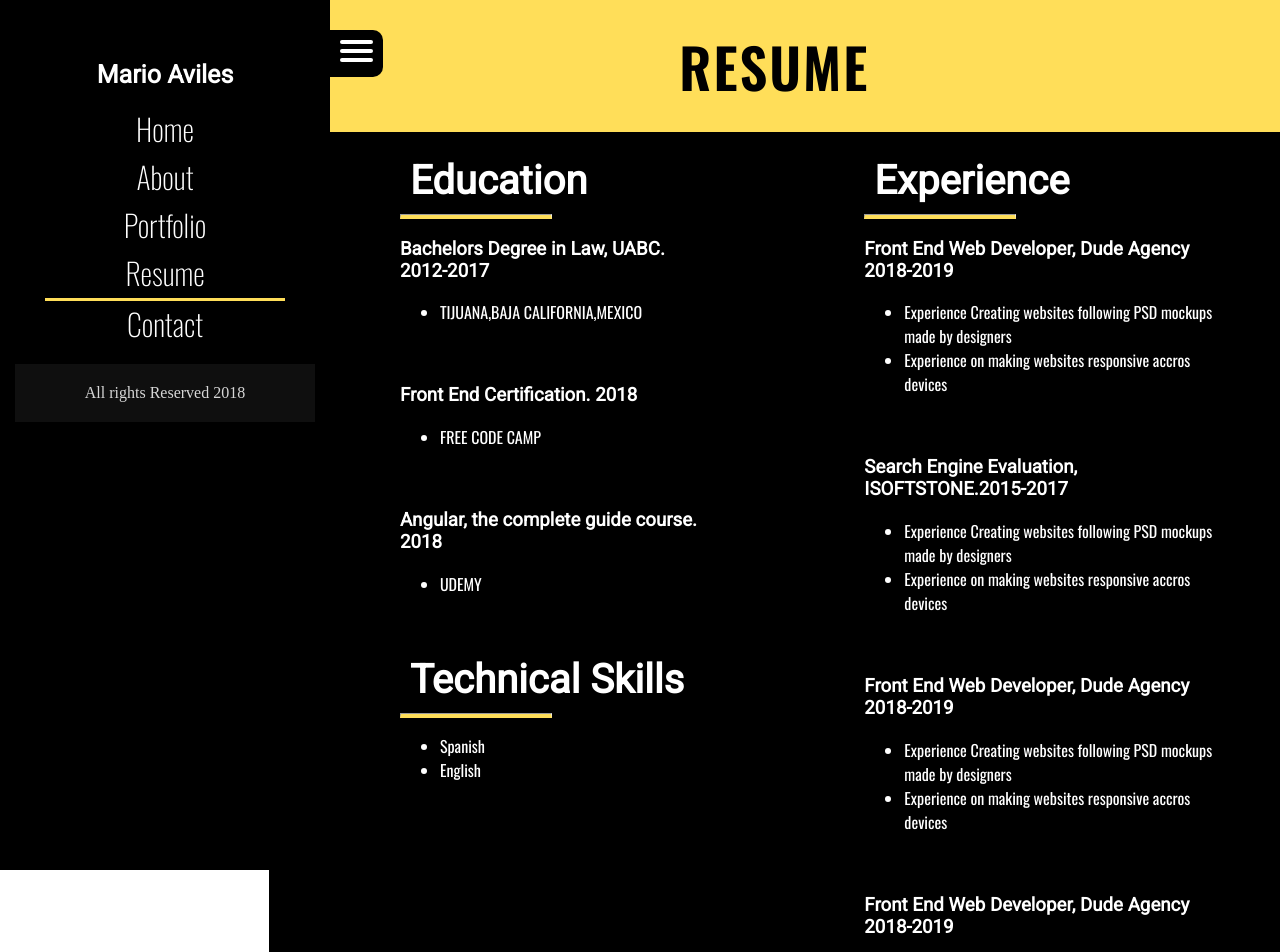
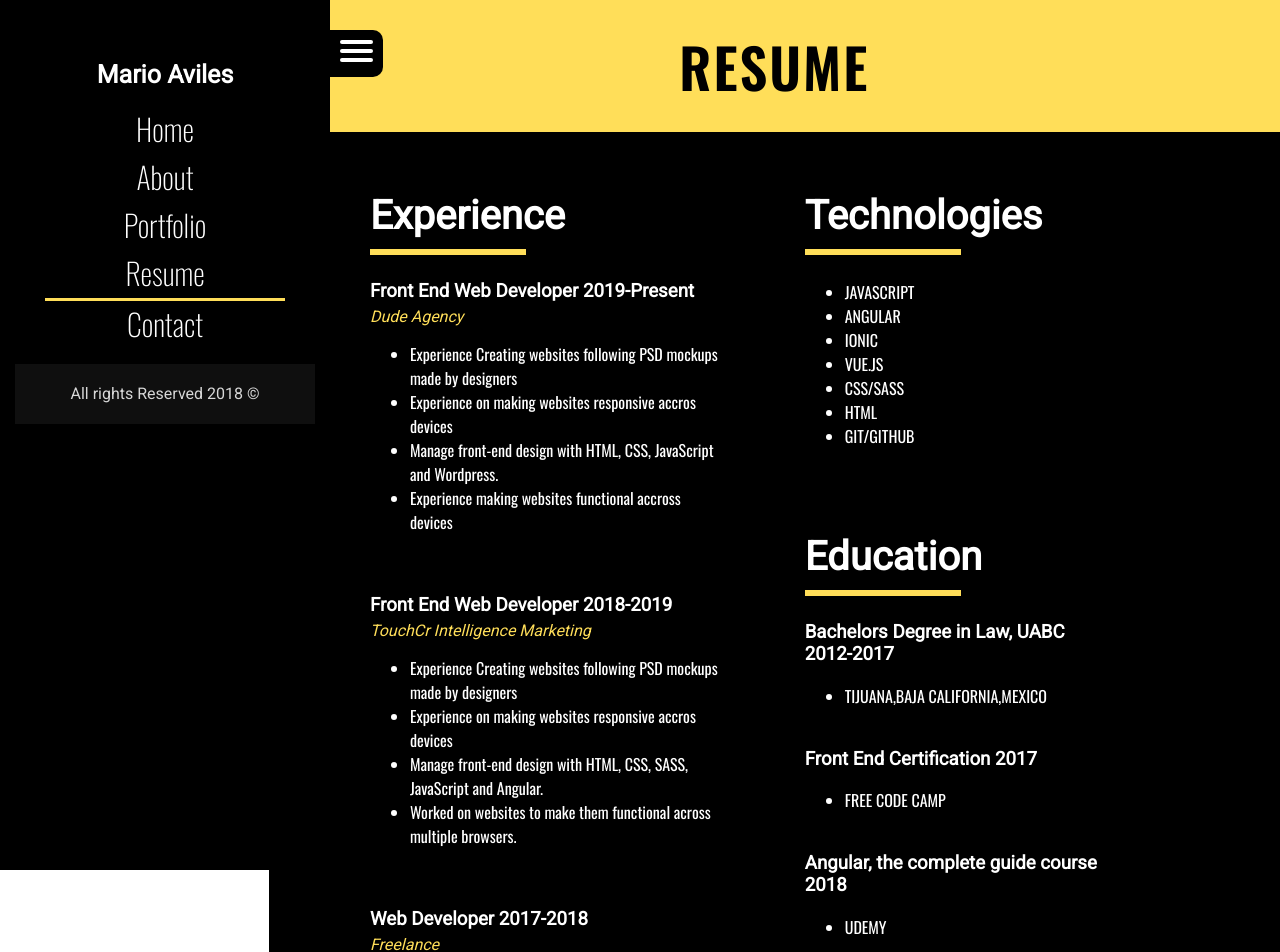
Before and after one commit to marioAv/Portfolio, an Angular app: page /resume in a window 1280 px wide. Shown: the top 952 px of the page. Built offline with nearby package versions, Linux system fonts and the light colour scheme.

Commit message:
Resume was updated

```diff
--- a/src/app/home/home.component.scss
+++ b/src/app/home/home.component.scss
@@ -1,7 +1,7 @@
 @import "../../assets/styles/shared-styles.scss";
 
 .home-container{
-    background-image:url("https://images.pexels.com/photos/34676/pexels-photo.jpg");
+    background-image:url("../../assets/images/Home-background.jpg");
     background-size:cover;
     padding:0px;
     margin:0px;
--- a/src/app/portfolio/portfolio.component.scss
+++ b/src/app/portfolio/portfolio.component.scss
@@ -16,40 +16,34 @@
         text-transform: uppercase;
     }
 
-    // i{
-    //     background-color:$secondaryColor;
-    //     padding:20px;
-    //     position: relative;
-    //     top:-45px;
-    //     left:160px;
-    // }
     .projects-wrapper{
         width:90%;
         margin:auto;
+
     }
 }
 .project-container{
     background-image: url("https://www.playawebdesign.com/images/portfolio/gabium-brewery-diseno-logotipo.jpg");
     background-size:cover;
+    background-position: center;
     float: left;
-    width:400px;
+    width:30%;
     height:300px;
     margin-left:3%;
     margin-top:8%;
+    border-radius:6px;
 
         .overlay{
-            background-color:rgba(0, 0, 0, 0.6);
-            width:400px;
+            background-color:rgba(0, 0, 0, 0.7);
+            width:100%;
             height:320px;
             margin-top:-20px;
             opacity:0;
             transition: opacity .8s;
 
             .buttons{
-                position: absolute;
-                top: 50%;
-                left: 50%;
-                transform: translate(-50%, -50%);
+                padding-top:50%;
+                margin-left:20%;
             }
 
 
--- a/src/app/resume/resume.component.html
+++ b/src/app/resume/resume.component.html
@@ -2,82 +2,85 @@
 
   <h1 class="title">RESUME</h1>
 
+
   <div class="left-side">
-    <h2>Education</h2>
+    <h2>Experience</h2>
+    <hr>
+
+    <div class="job-container">
+      <h3> Front End Web Developer<span> 2019-Present</span></h3>
+      <p>Dude Agency</p>
+        <ul>
+          <li>Experience Creating websites following PSD mockups made by designers</li>
+          <li>Experience on making websites responsive accros devices</li>
+          <li>Manage front-end design with HTML, CSS, JavaScript and Wordpress.</li>
+          <li>Experience making websites functional accross devices</li>
+        </ul>
+    </div>
+
+    <div class="job-container">
+      <h3>Front End Web Developer<span> 2018-2019</span></h3>
+      <p>TouchCr Intelligence Marketing</p>
+        <ul>
+          <li>Experience Creating websites following PSD mockups made by designers</li>
+          <li>Experience on making websites responsive accros devices</li>
+          <li>Manage front-end design with HTML, CSS, SASS, JavaScript and Angular.</li>
+          <li>Worked on websites to make them functional across multiple browsers.</li>
+        </ul>
+    </div>
+
+    <div class="job-container">
+      <h3>Web Developer<span> 2017-2018</span></h3>
+      <p>Freelance</p>
+        <ul>
+          <li>Creating Websites for businesses</li>
+          <li>Technologies used were mainly HTML, CSS, Javascript and Bootstrap</li>
+          <li>Used platforms such as Wordpress and Shopify</li>
+        </ul>
+    </div>
+
+  </div>
+
+  <div class="right-side">
+
+      <h2>Technologies</h2>
+      <hr>
+      <ul>
+          <li>JAVASCRIPT</li>
+          <li>ANGULAR</li>
+          <li>IONIC</li>
+          <li>VUE.JS</li>
+          <li>CSS/SASS</li>
+          <li>HTML</li>
+          <li>GIT/GITHUB</li>
+      </ul>
+
+    <h2 class="education-title">Education</h2>
     <hr>
 
     <div class="education-container">
-        <h3>Bachelors Degree in Law, UABC. <span>2012-2017</span></h3>
+        <h3>Bachelors Degree in Law, UABC <span>2012-2017</span></h3>
         <ul>
           <li>TIJUANA,BAJA CALIFORNIA,MEXICO</li>
         </ul>
       </div>
 
       <div class="education-container">
-          <h3>Front End Certification. <span>2018</span></h3>
+          <h3>Front End Certification <span>2017</span></h3>
             <ul>
                 <li>FREE CODE CAMP</li>
               </ul>
         </div>
 
         <div class="education-container">
-            <h3>Angular, the complete guide course. <span>2018</span></h3>
+            <h3>Angular, the complete guide course <span>2018</span></h3>
               <ul>
                   <li>UDEMY</li>
               </ul>
-        </div>
-
-        <h2>Technical Skills</h2>
-        <hr>
-        <ul>
-            <li>Spanish</li>
-            <li>English</li>
-        </ul>
+            </div>
 
 
 
   </div>
 
-
-
-
-
-  <div class="right-side">
-    <h2>Experience</h2>
-    <hr>
-
-    <div class="job-container">
-      <h3>Front End Web Developer, Dude Agency <span>2018-2019</span></h3>
-        <ul>
-          <li>Experience Creating websites following PSD mockups made by designers</li>
-          <li>Experience on making websites responsive accros devices</li>
-        </ul>
-    </div>
-
-    <div class="job-container">
-      <h3>Search Engine Evaluation, ISOFTSTONE.<span>2015-2017</span></h3>
-        <ul>
-          <li>Experience Creating websites following PSD mockups made by designers</li>
-          <li>Experience on making websites responsive accros devices</li>
-        </ul>
-    </div>
-
-    <div class="job-container">
-      <h3>Front End Web Developer, Dude Agency <span>2018-2019</span></h3>
-        <ul>
-          <li>Experience Creating websites following PSD mockups made by designers</li>
-          <li>Experience on making websites responsive accros devices</li>
-        </ul>
-    </div>
-
-    <div class="job-container">
-        <h3>Front End Web Developer, Dude Agency <span>2018-2019</span></h3>
-          <ul>
-            <li>Experience Creating websites following PSD mockups made by designers</li>
-            <li>Experience on making websites responsive accros devices</li>
-          </ul>
-    </div>
-
-  </div>
-
 </div>
--- a/src/app/resume/resume.component.scss
+++ b/src/app/resume/resume.component.scss
@@ -13,28 +13,31 @@
         text-align:center;
         padding:25px;
         margin:0px;
+        margin-bottom:50px;
         background-color:$secondaryColor;
     }
 }
 
-.left-side{
+.right-side{
     float:left;
     width:30%;
-    padding:15px 30px;
-    margin-left:10%;
-    margin-right:10%;
 
     h2{
         font-size:40px;
         font-family: $primaryFont;
         color:white;
-        margin:10px;
+        margin:10px 0px;
+    }
+
+    .education-title{
+        margin-top:85px;
     }
     hr{
-        border-bottom:4px solid $secondaryColor;
+        border:3px solid $secondaryColor;
         width:150px;
         text-align:left;
         margin:0px;
+        margin-bottom:25px;
     }
 
     li{
@@ -43,7 +46,7 @@
     }
 
     .education-container{
-    margin-bottom:60px;
+    margin-bottom:40px;
 
     h3{
         color:$terciaryColor;
@@ -57,23 +60,25 @@
     }
 }
 
-.right-side{
+.left-side{
     float:left;
     width:35%;
-    padding:15px 30px;
+    margin-left:10%;
+    margin-right:8%;
 
     h2{
         font-size:40px;
         font-family: $primaryFont;
         color:white;
-        margin:10px;
+        margin:10px 0px;
     }
 
     hr{
-        border-bottom:4px solid $secondaryColor;
+        border:3px solid $secondaryColor;
         width:150px;
         text-align:left;
         margin:0px;
+        margin-bottom:25px;
     }
 }
 
@@ -84,16 +89,25 @@
     h3{
         color:$terciaryColor;
         font-family:$primaryFont;
+        margin:5px 0px;
     }
     hr{
-        border-bottom:4px solid $secondaryColor;
+        border:3px solid $secondaryColor;
         width:200px;
         text-align:left;
         margin:0px;
+        margin-bottom:25px;
     }
 
     li{
         color:white;
         font-family:$secondaryFont;
     }
+    p{
+        color:white;
+        font-family: $primaryFont;
+        margin:0px;
+        font-style: italic;
+        color:$secondaryColor;
+    }
 }
--- a/src/app/side-bar/side-bar.component.html
+++ b/src/app/side-bar/side-bar.component.html
@@ -14,7 +14,7 @@
     <a routerLink="/contact" routerLinkActive="active"> Contact</a>
 
 <div class="copyright-container">
-   <i class="fa fa-copyright"></i> All rights Reserved 2018
+   <i class="fa fa-copyright"></i> All rights Reserved 2018 &copy;
  </div>
 </ng-container>
 </div>
--- a/src/app/side-bar/side-bar.component.scss
+++ b/src/app/side-bar/side-bar.component.scss
@@ -1,6 +1,8 @@
 @import "../../assets/styles/shared-styles.scss";
 
 #nav-container{
+    height:150vh;
+
 
 
     a{
@@ -45,9 +47,10 @@
 
 .copyright-container{
     background-color:#0F0F0F;
+    font-family: $primaryFont;
     padding:20px;
     color:#D7D7D7;
     text-align: center;
-    height:10%;
+    height:20px;
     margin-top:5%;
 }
```
Also changed, not shown: src/assets/images/Home-background.jpg (added).
